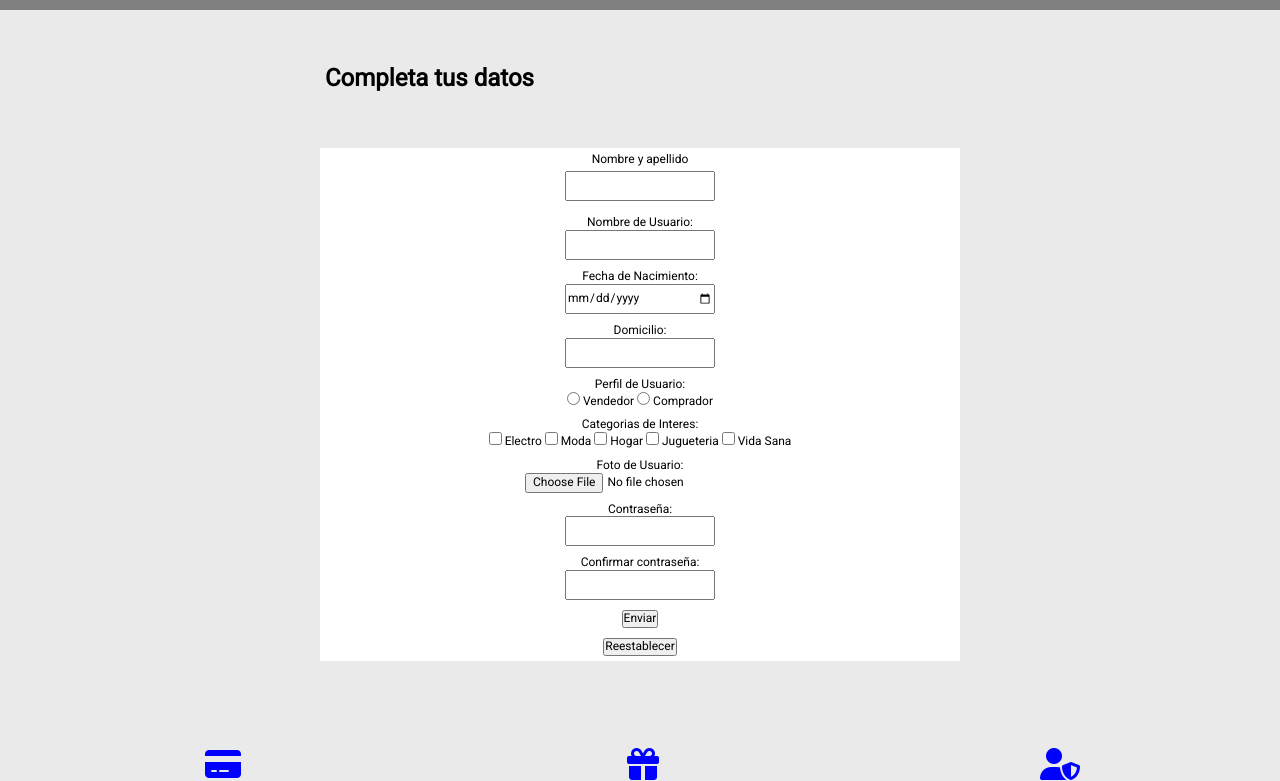
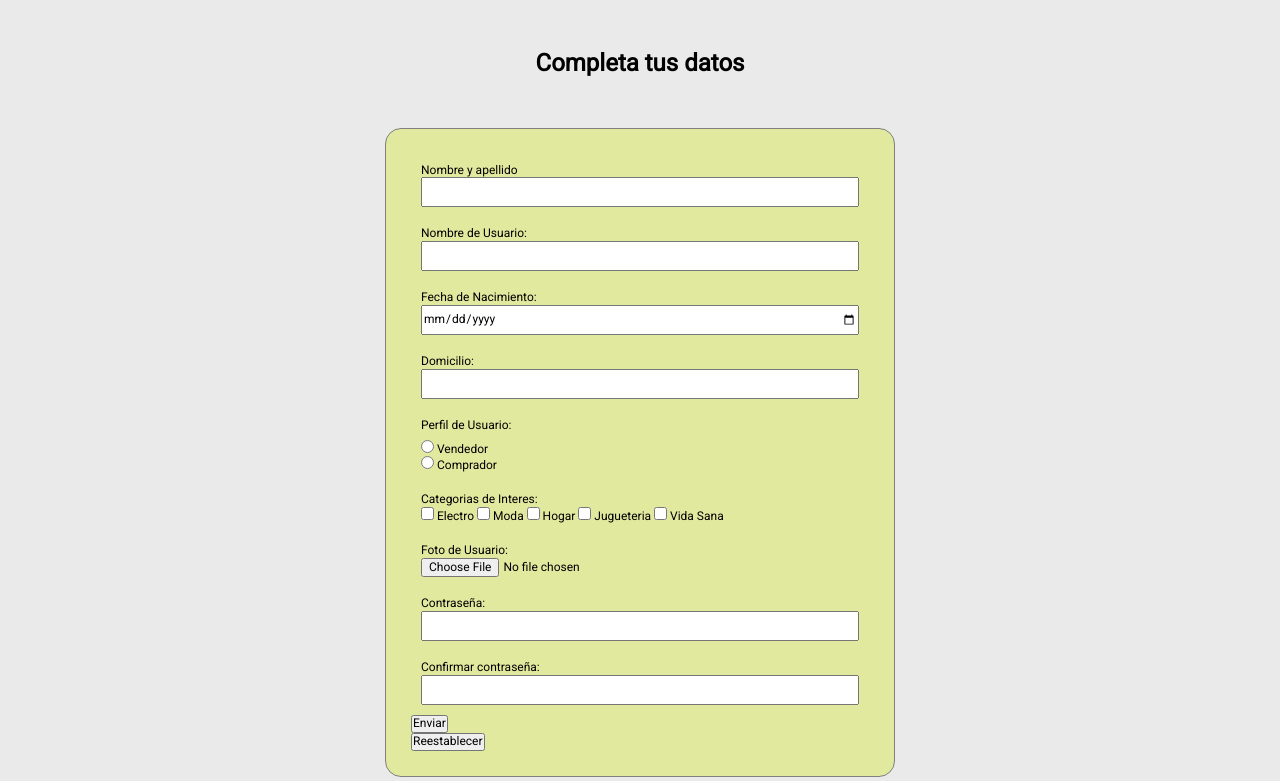
Before and after one commit to SebasMPiz/PRACTICAM04C02, a website: page views/register.html in a window 1280 px wide. Shown: the part 90-871 px from the top of the page. Drawn offline with nearby package versions, Linux system fonts and the light colour scheme; files that its build step writes are made by us from their sources.

Commit message:
Ultima version

```diff
--- a/public/css/styles.css
+++ b/public/css/styles.css
@@ -8,6 +8,18 @@ box-sizing: border-box;}
 body{
     background-color: #eaeaea;
 }
+h5 {
+    text-align:center;
+    font-size:18px;
+}
+a { outline: none;
+    text-decoration: none;
+    padding: 2px 1px 0;
+    color: black
+
+}
+a:hover {font-weight: bolder;
+}
 
 /* Estilos de header  */
 
@@ -16,8 +28,9 @@ body{
     padding: 15px;
 }
 .ingresodato{
-    width:150px;
     height: 30px;
+    border-radius: 3 rem;
+    width: 100%;
 
 }
 header .logoybarra {
@@ -72,6 +85,8 @@ header .menu_tienda {
     display:flex;
     width: 50%;
     justify-content:left;
+    padding-top: 20px;
+    padding-bottom: 5px;
 }
 header .items_menu_tienda{
     margin-left: 10px;
@@ -81,6 +96,8 @@ header .menu_usuario {
     display:flex;
     width: 50%;
     justify-content: right;
+    padding-top: 20px;
+    padding-bottom: 5px;
 }
 
 header .hamburguer-button{
@@ -102,6 +119,8 @@ header .hamburguer-button i{
 
 
 /* Estilos de cuerpo principal  */
+
+body h2 {text-align: center;}
 
 main{
     width: 90%;
@@ -181,11 +200,13 @@ main section article i{
 
 footer {
     padding: 15px;
+    font-size: 12px;
 }
 footer section {
     padding: 15px;
     text-align: center;
 }
+
 footer section div {
     text-align: center;
     padding: 10px
@@ -198,7 +219,7 @@ footer section div i {
 /* Adaptabilidad para tablets y desktop */
 /* Tablet */
 
-@media (min-width: 361px){
+@media (min-width: 420px){
 
 .descripcion {display:block}
 
@@ -245,7 +266,16 @@ header .compraencuotas {
 
 @media (min-width: 510px){
     header nav {margin-top: 10px;}
+
+    .listadoregistro{
+        display:flex;
+        flex-wrap: wrap;
+        justify-content: space-between;
+        max-width: 510px;}
+
 }
+
+
 /* Desktop */
 
 @media (min-width: 769px){
@@ -274,16 +304,23 @@ header .compraencuotas {
         display:flex;
         justify-content: space-evenly;
     }
-
-
+    .listadoregistro{
+        display:flex;
+        flex-wrap: wrap;
+        justify-content: space-between;
+        max-width: 510px;
+    }
 }
 
 /* Estilos registro */
 
 .logoregister {
-    width: 100px;
+    width: 200px;
 }
-
+.cajaregistro {
+    width: 100%;
+    text-align: left;
+}
 .top-header-register {
     background-color: #eac926;
     padding: 15px;
@@ -292,12 +329,15 @@ header .compraencuotas {
 
 body .listadoregistro {
     text-align: center;
-    display:flex;
-    flex-direction: column;
+    display: flex;
+    flex-wrap: wrap;
     margin: 0 auto;
     font-size: 12px;
-    width: 50%;
-    background-color:#fff;
+    width: 100%;
+    background-color: rgb(224, 233, 158);
+    border: 1px solid grey;
+    padding: 25px;
+    border-radius: 1rem;
 }
 body .listadologin {
     display:flex;
@@ -305,13 +345,15 @@ body .listadologin {
     text-align: center;
     margin: 40px;
 }
-body div {
-    padding:5px;
-}
+
 body .camposformulario {
     padding: 3px;
     margin: 0 auto;
 }
+body .camposregistro{
+    padding:10px;
+}
+
 
 .cajacelesteregistro{
     height: 30%;
--- a/views/register.html
+++ b/views/register.html
@@ -23,54 +23,57 @@
     </header>
 
 <body>
-
-
     <div class = "cajacelesteregistro"></div>
     <div class = "tituloregistro">
     <h2>Completa tus datos</h2>
     </div>
     <form class = "listadoregistro" action = "./" method = "GET">
+            <div class = "cajaregistro">
+            <div class = "camposregistro">
+                <label for="nombre_apellido">Nombre y apellido</label><br>
+                    <input class="ingresodato" type="text" id="nombre_apellido" name="nombre_apellido" required minlength="2">
+             </div>
+            <div class = "camposregistro">
+                <label for="nickname">Nombre de Usuario:</label><br>
 
-            <div>
-                <label for="nombre_apellido">Nombre y apellido</label><br>
-                <div>
-                    <input class="ingresodato" type="text" id="nombre_apellido" name="nombre_apellido" required minlength="2">
-                </div>
-            </div>
-            <div>
-                <label for="nickname">Nombre de Usuario:</label><br>
                 <input class="ingresodato" type="text" id="nickname" name="nickname" required>
             </div>
-            <div>
+            <div class = "camposregistro">
                 <label for="nacimiento">Fecha de Nacimiento:</label><br>
                 <input  class="ingresodato" type="date"  name="nacimiento">
             </div>
-            <div>
+            <div class = "camposregistro">
                 <label for="domicilio">Domicilio:</label><br>
                 <input class="ingresodato" type="text" id="domicilio" name="domicilio">
             </div>
-            <div>
-                <label for="perfil">Perfil de Usuario:</label><br>
+            <div  class = "camposregistro" style ="display:flex; flex-direction:column">
+                <label style="margin-bottom:7px" for="perfil">Perfil de Usuario:</label>
+                <p>
                 <input type="radio" value="Vendedor" name ="perfil"> Vendedor
+                </p>
+                <p>
                 <input type="radio" value="Comprador" name ="perfil"> Comprador
+                </p>
             </div>
-            <div>
-                <label for="intereses">Categorias de Interes:</label><br>
+            <div class = "camposregistro" style ="display:flex; flex-direction:column">
+                <label for="intereses">Categorias de Interes:</label>
+                <div>
                 <input type="checkbox" value="Electro" name ="Electro"> Electro
                 <input type="checkbox" value="Moda" name ="Moda"> Moda
                 <input type="checkbox" value="Hogar" name ="Hogar"> Hogar
                 <input type="checkbox" value="Jugueteria" name ="Jugueteria"> Jugueteria
                 <input type="checkbox" value="Vida Sana" name ="Vida Sana"> Vida Sana
+                </div>
             </div>
-            <div>
+            <div class = "camposregistro">
                 <label for="fotousuario">Foto de Usuario:</label><br>
                 <input type="file" name="fotousuario" accept=".jpeg">
             </div>
-            <div>
+            <div class = "camposregistro">
                 <label for="password">Contraseña:</label><br>
                 <input class="ingresodato" type="password" name="password">
             </div>
-            <div>
+            <div class = "camposregistro">
                 <label for="password">Confirmar contraseña:</label><br>
                 <input class="ingresodato" type="password" name="password">
             </div>
@@ -81,11 +84,7 @@
             <div class = "boton">
                 <input type="reset" value="Reestablecer">
             </div>
-
-
-
-
-
+        </div>
     </form>
 </body>
 <footer>
```
Also changed, not shown: views/login.html (+21 -26 lines).
